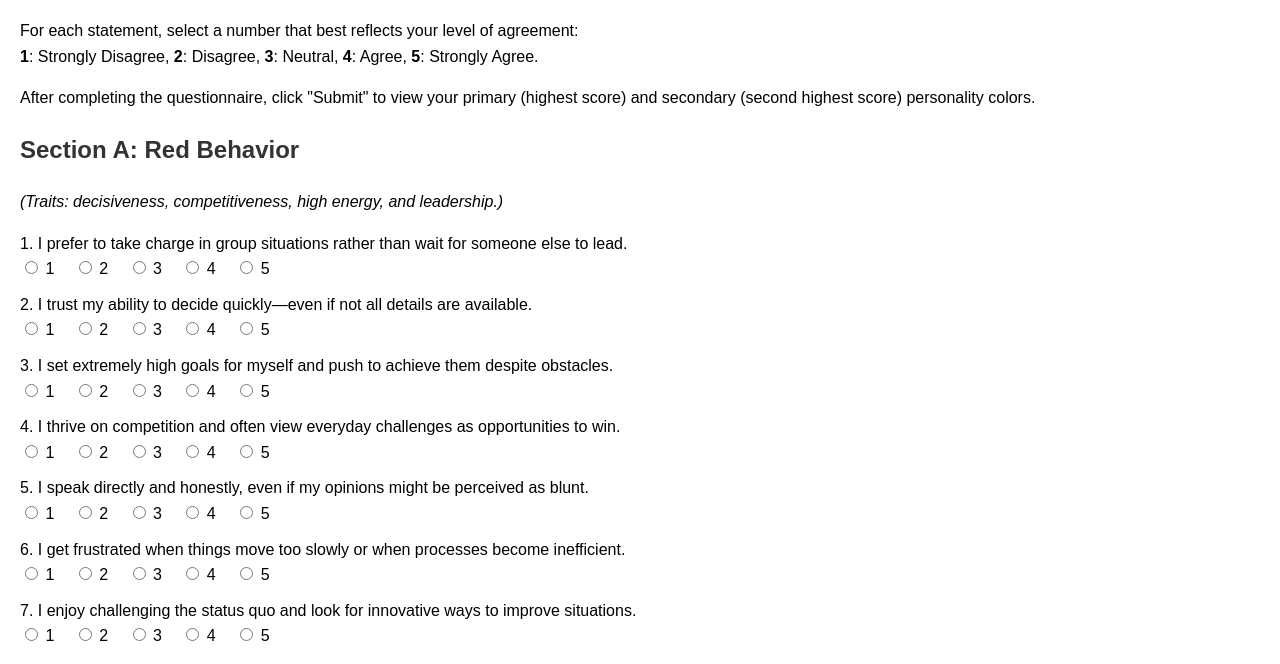
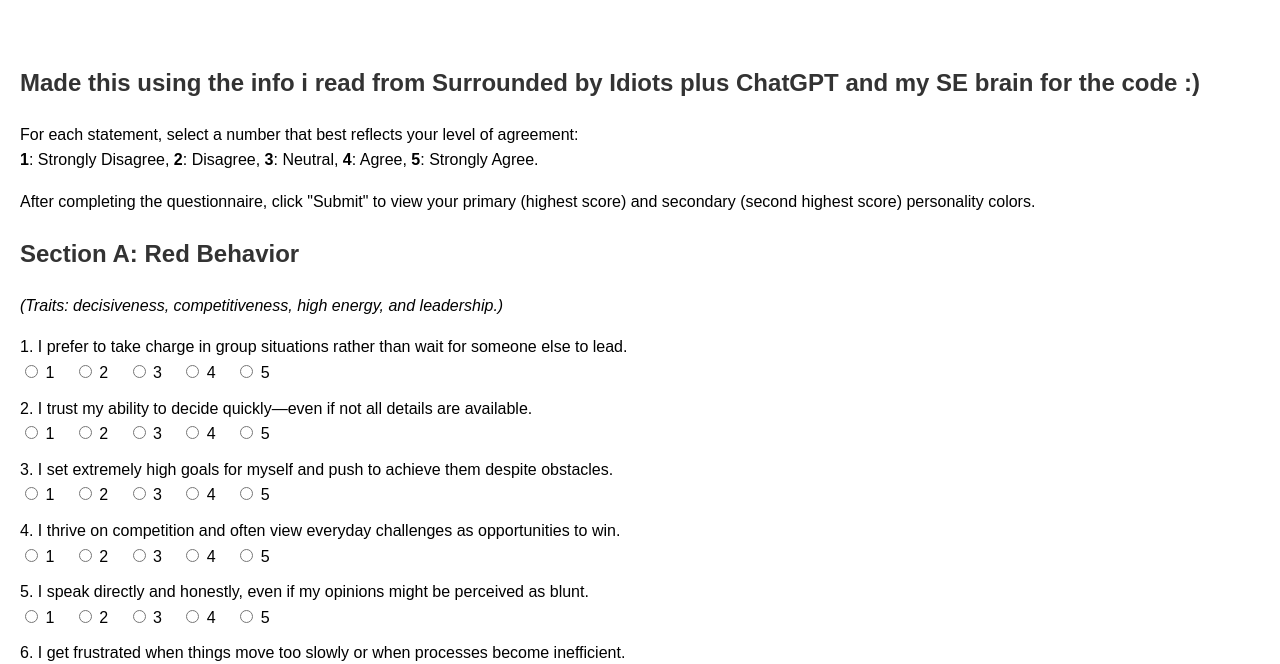
Before and after one commit to ruwaidhahakeem/color-quiz, a plain HTML site: page index.html in a window 1280 px wide. Shown: the part 76-740 px from the top of the page. Drawn offline with Linux system fonts and the light colour scheme.

Commit message:
Update index.html

```diff
--- a/index.html
+++ b/index.html
@@ -38,6 +38,8 @@
 <body>
 
   <h1>Primary and Secondary Personality Colors Questionnaire</h1>
+  <br>
+  <h2> Made this using the info i read from Surrounded by Idiots plus ChatGPT and my SE brain for the code :)</h2>
   <p>
     For each statement, select a number that best reflects your level of agreement:<br>
     <strong>1</strong>: Strongly Disagree, <strong>2</strong>: Disagree, <strong>3</strong>: Neutral, <strong>4</strong>: Agree, <strong>5</strong>: Strongly Agree.
```
